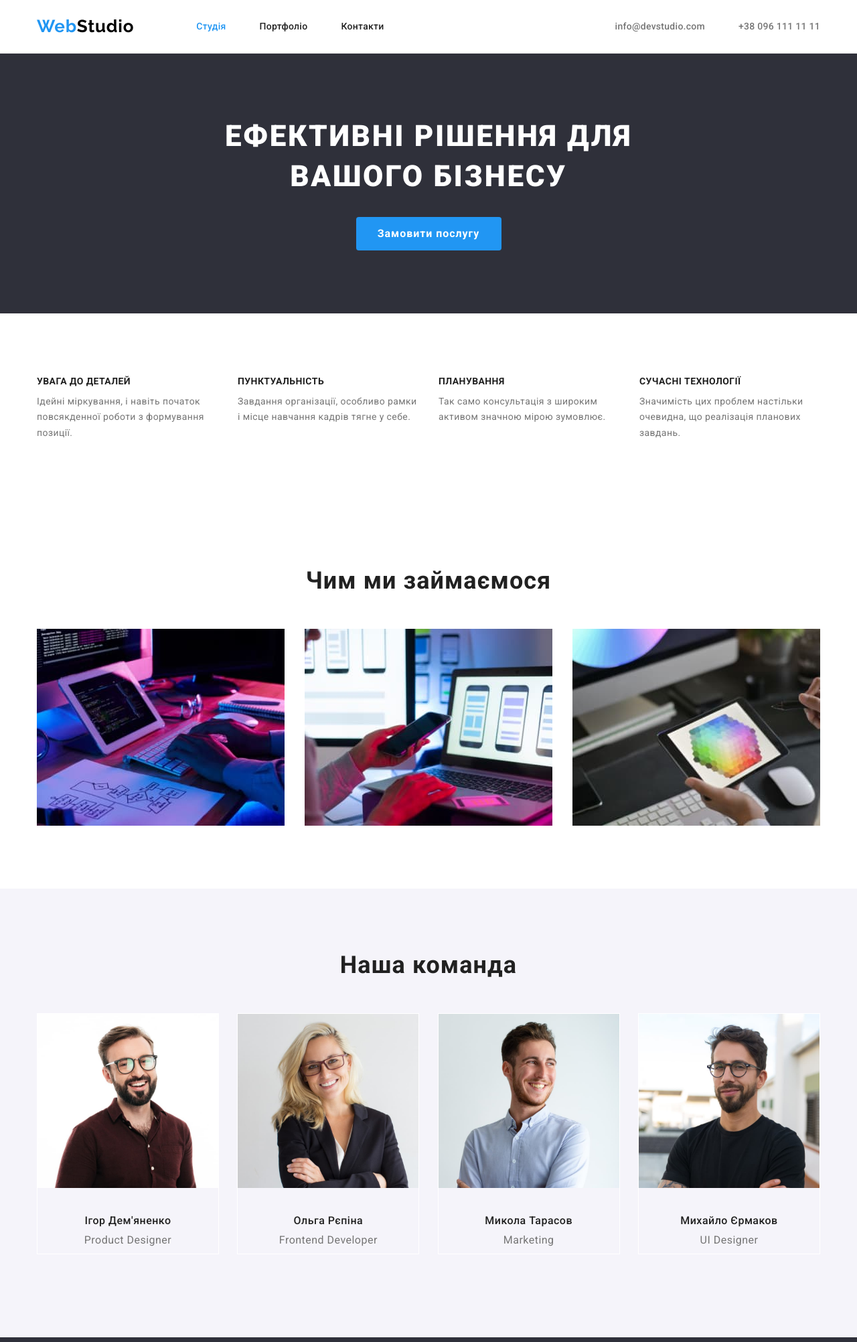
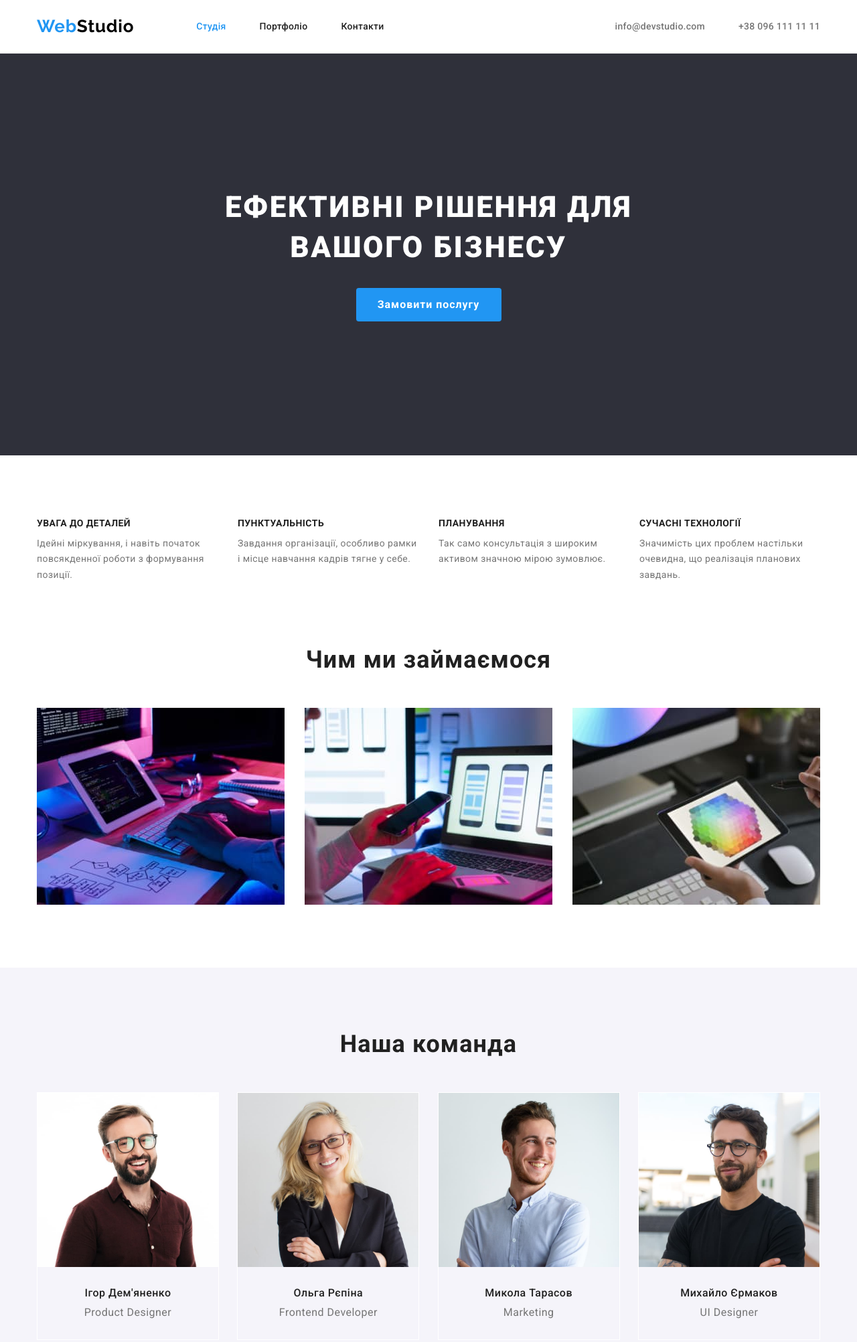
Before and after one commit to Sazhin-Kostya/goit-markup-hw-03, a plain HTML site: page index.html in a window 1280 px wide. Shown: the top 2004 px of the page at 67% size. Drawn offline with nearby package versions, Linux system fonts and the light colour scheme.

Commit message:
apdate bugs

```diff
--- a/css/styles.css
+++ b/css/styles.css
@@ -168,6 +168,8 @@ body {
 
 /*hero*/
 .hero{
+    padding-top: 200px;
+    padding-bottom: 200px;
     background-color: var(--second-bg);
     text-align: center;
 }
@@ -201,6 +203,9 @@ body {
 /*плюси співпраці*/
 .pluss-work{
     background-color: var(--main-bg);
+}
+.section-pluss-work{
+    padding-bottom: 0;
 }
 .pluss-work-title{
     font-weight: 700;
@@ -277,7 +282,7 @@ body {
 }
 
 .our-team-name{
-    margin-top: 30px;
+    /*margin-top: 30px;*/
     font-weight: 500;
     font-size: 16px;
     line-height: 1.18;
@@ -293,7 +298,8 @@ body {
 }
 
 .our-team-block{
-    padding:10px;
+    padding-top: 30px;
+    padding-bottom: 30px;
 }
 /*footer*/
 
@@ -367,12 +373,13 @@ body {
 
 .portfolio-list{
     list-style-type: none;
+    margin-bottom: 50px;
 }
 
 
 
 .portfolio-btn{
-    margin-bottom: 50px;
+
     padding: 6px 22px;
     border-radius: 4px;
     font-family: Roboto, sans-serif;
@@ -402,7 +409,6 @@ body {
     color: var(--main-color);
 }
 .portfolio-title{
-    margin-top: 20px;
     font-weight: 700;
     font-size: 18px;
     line-height: 2;
@@ -430,9 +436,9 @@ body {
     flex-basis: calc(100% / 3 - 30px);
     margin-left: 30px;
     margin-top: 30px;
-    border-bottom: 1px solid #EEEEEE;
+    border: 1px solid #EEEEEE;
 }
 
 .img-name{
-    padding: 10px;
+    padding: 20px 24px;
 }
--- a/index.html
+++ b/index.html
@@ -53,7 +53,7 @@
       </div>
     </header>
     <main>
-      <section class="hero section">
+      <section class="hero">
         <div class="container hero-bg">
           <h1 class="hero-title">
             Ефективні рішення для<br />
@@ -62,7 +62,7 @@
           <button type="button" class="button-hero">Замовити послугу</button>
         </div>
       </section>
-      <section class="pluss-work section">
+      <section class="pluss-work section section-pluss-work">
         <div class="container">
           <h2 class="visually-hidden">Плюси співпрраці з нами</h2>
           <ul class="pluss-work-list">
```
Also changed, not shown: portfolio.html (+4 -2 lines).
